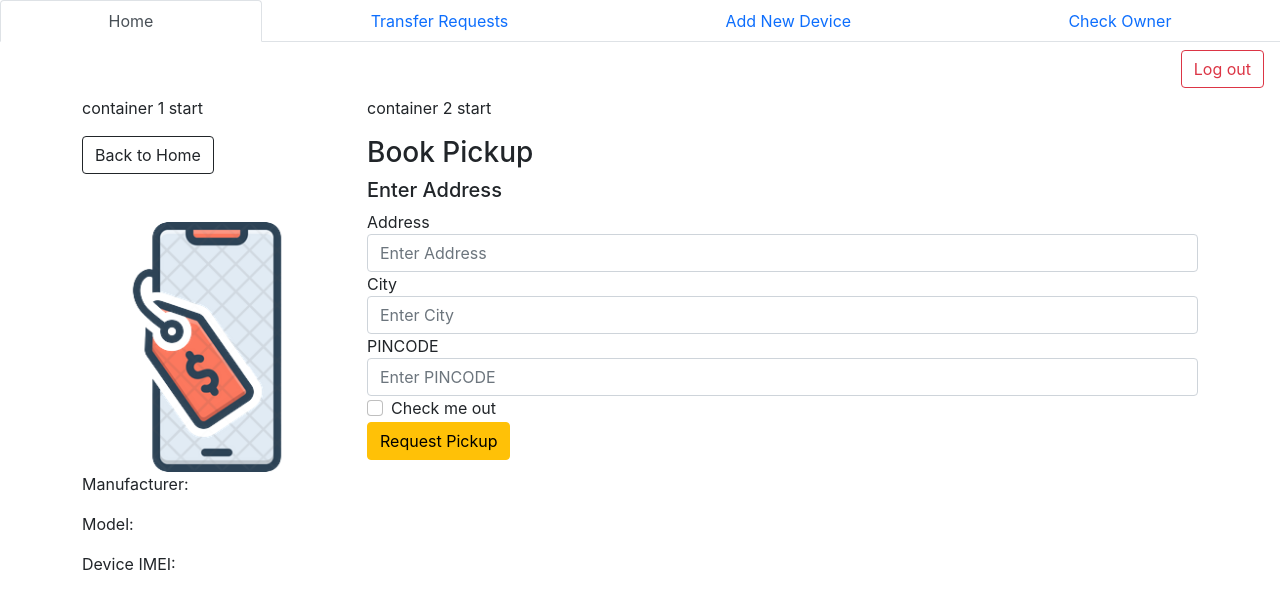
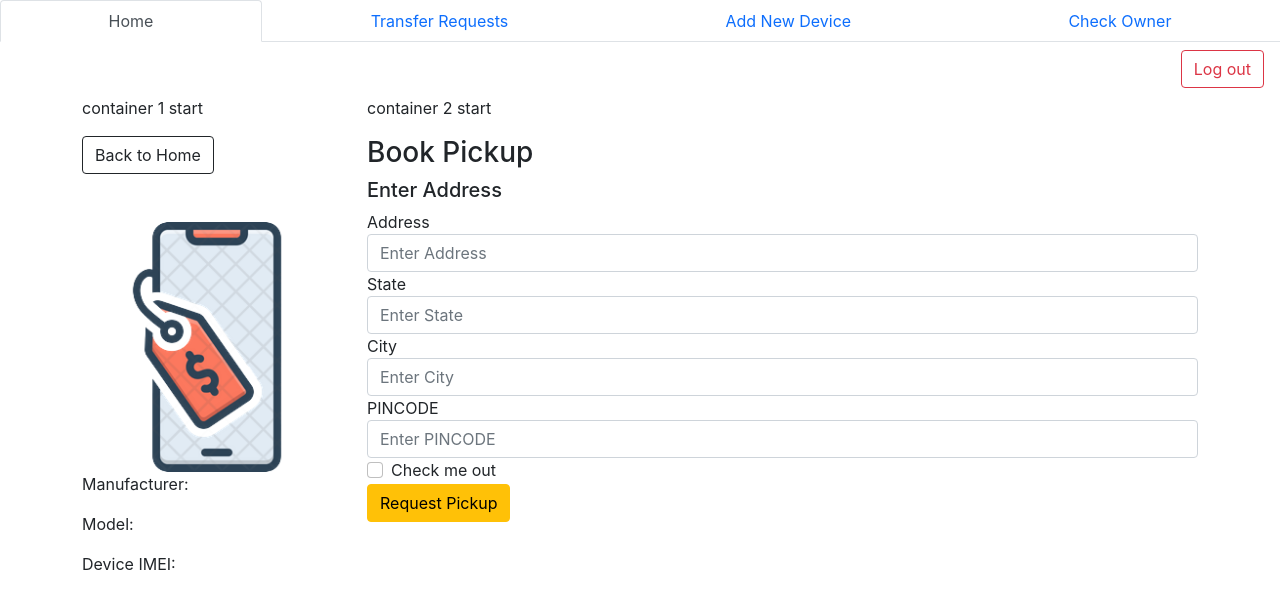
Before and after one commit to rahul-madaan/IDmyPhone, a React (Create React App) app: page /book-pickup in a window 1280 px wide. Shown: the top 608 px of the page. Built offline with nearby package versions, Linux system fonts and the light colour scheme.

Commit message:
added state input element on book pickup page

```diff
--- a/src/MyComponents/BookPickupPage.js
+++ b/src/MyComponents/BookPickupPage.js
@@ -36,9 +36,12 @@
                         <h5>Enter Address</h5>
                         <form>
                             <div className="form-group">
-                                <label htmlFor="exampleInputEmail1">Address</label>
-                                <input type="text" className="form-control" id="exampleInputEmail1"
-                                       aria-describedby="emailHelp" placeholder="Enter Address"/>
+                                <label>Address</label>
+                                <input type="text" className="form-control" placeholder="Enter Address"/>
+                            </div>
+                            <div className="form-group">
+                                <label>State</label>
+                                <input type="Number" className="form-control" placeholder="Enter State"/>
                             </div>
                             <div className="form-group">
                                 <label htmlFor="exampleInputPassword1">City</label>
```
